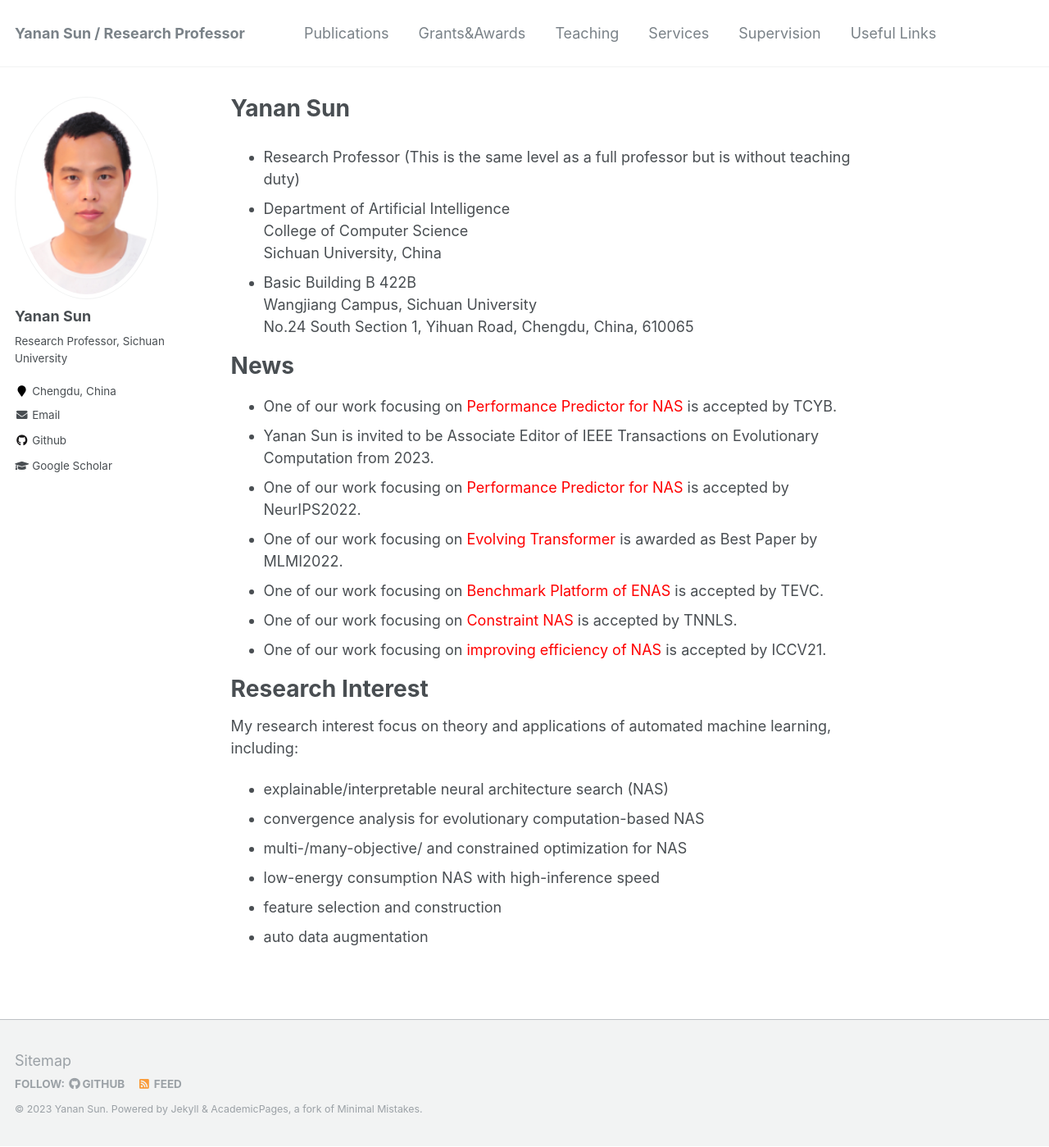
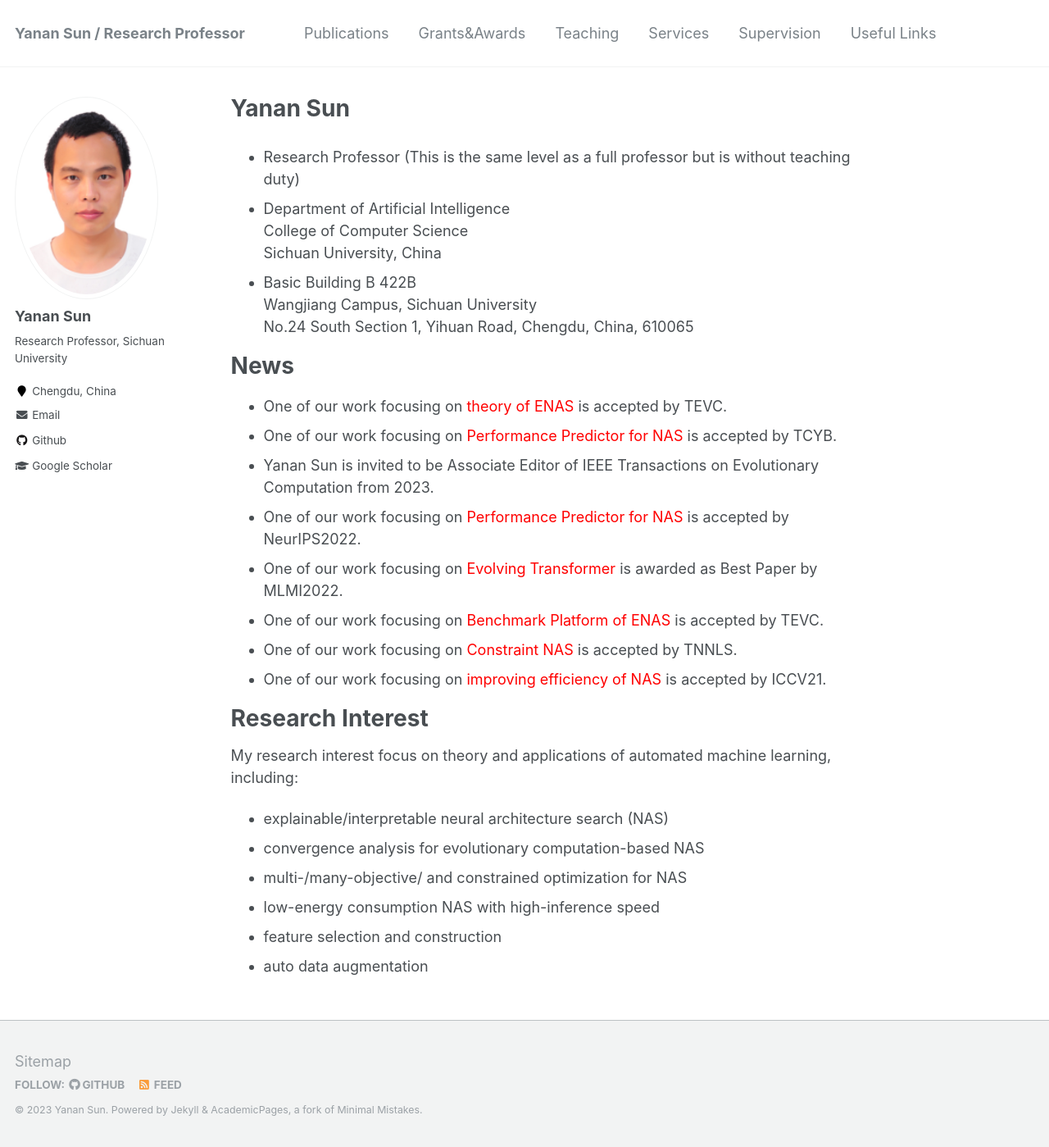
Before and after one commit to yn-sun/yn-sun.github.io, a Jekyll site: the page built from _pages/about.md, in a window 1280 px wide and 1399 px high. Shown: the whole window at 82% size. Built offline with Jekyll 4.4.1, drawn with Linux system fonts in a browser that asks for light colours; comment, search, counter and statistics services are not loaded.

Commit message:
Update about.md

```diff
--- a/_pages/about.md
+++ b/_pages/about.md
@@ -18,6 +18,7 @@ No.24 South Section 1, Yihuan Road, Chengdu, China, 610065
 
 News
 ======
+* One of our work focusing on <span style="color: #FF0000">theory of ENAS</span> is accepted by TEVC.
 * One of our work focusing on <span style="color: #FF0000">Performance Predictor for NAS</span> is accepted by TCYB.
 * Yanan Sun is invited to be Associate Editor of IEEE Transactions on Evolutionary Computation from 2023.
 * One of our work focusing on <span style="color: #FF0000">Performance Predictor for NAS</span> is accepted by NeurIPS2022.
```
